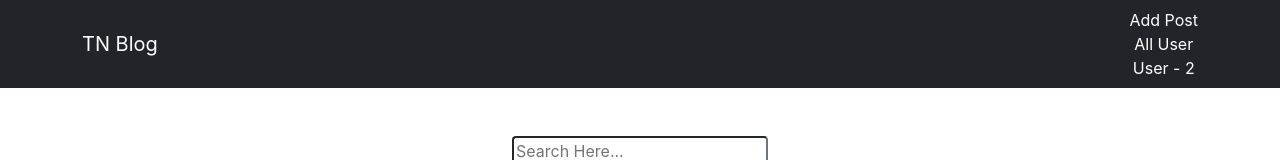
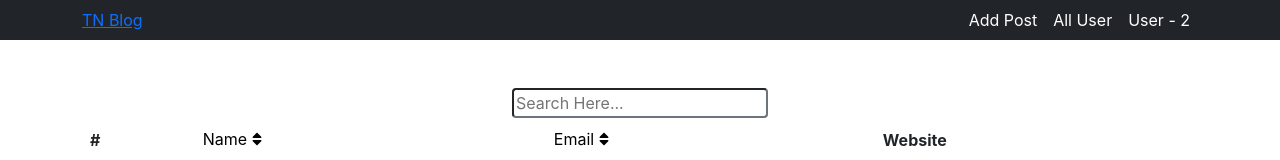
Before and after one commit to wickedaf/tn-blog, a React (Create React App) app: page /allUser in a window 1280 px wide. Shown: the top 160 px of the page. Built offline with nearby package versions, Linux system fonts and the light colour scheme; no server answers.

Commit message:
navbar menu responsive

```diff
--- a/src/components/Home/NavBar/NavBar.js
+++ b/src/components/Home/NavBar/NavBar.js
@@ -9,9 +9,7 @@ const NavBar = () => {
   return (
     <nav className="navbar navbar-expand-lg navbar-dark bg-dark">
       <div className="container">
-        <Link className="navbar-brand" to="/">
-          TN Blog
-        </Link>
+        <Link href="/">TN Blog</Link>
         <button
           className="navbar-toggler"
           type="button"
@@ -24,19 +22,26 @@ const NavBar = () => {
           <span className="navbar-toggler-icon"></span>
         </button>
         <div className="collapse navbar-collapse" id="navbarSupportedContent">
-          <ul className="navbar-nav me-auto mb-2 mb-lg-0">
+          <ul className="navbar-nav ms-lg-auto ms-md-auto text-sm-center mb-2 mb-lg-0">
+            <li className="nav-item px-2">
+              <Link className="text-decoration-none text-white" href="/addPost">
+                Add Post
+              </Link>
+            </li>
+            <li className="nav-item px-2">
+              <Link className="text-decoration-none text-white" href="/allUser">
+                All User
+              </Link>
+            </li>
+            <li className="nav-item px-2">
+              <Link
+                className="text-decoration-none text-white"
+                href={`/profile/2`}
+              >
+                User - 2
+              </Link>
+            </li>
           </ul>
-          <div className="text-center">
-            <li className="nav-item">
-              <Link className="text-decoration-none text-white" to="/addPost">Add Post</Link>
-            </li>
-            <li className="nav-item">
-              <Link className="text-decoration-none text-white" to="/allUser">All User</Link>
-            </li>
-            <li className="nav-item">
-              <Link className="text-decoration-none text-white" to={`/profile/2`}>User - 2</Link>
-            </li>
-          </div>
         </div>
       </div>
     </nav>
```
